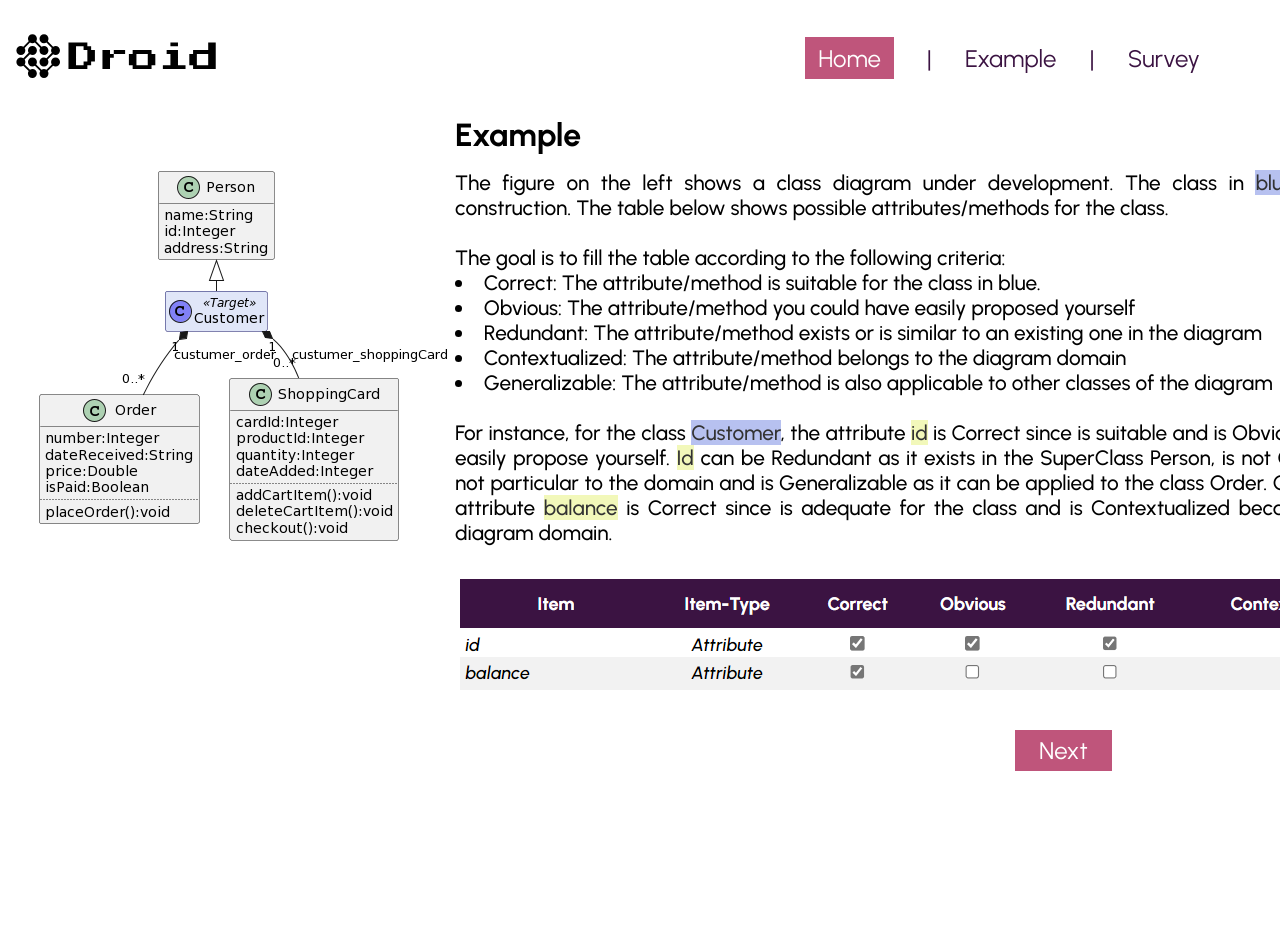
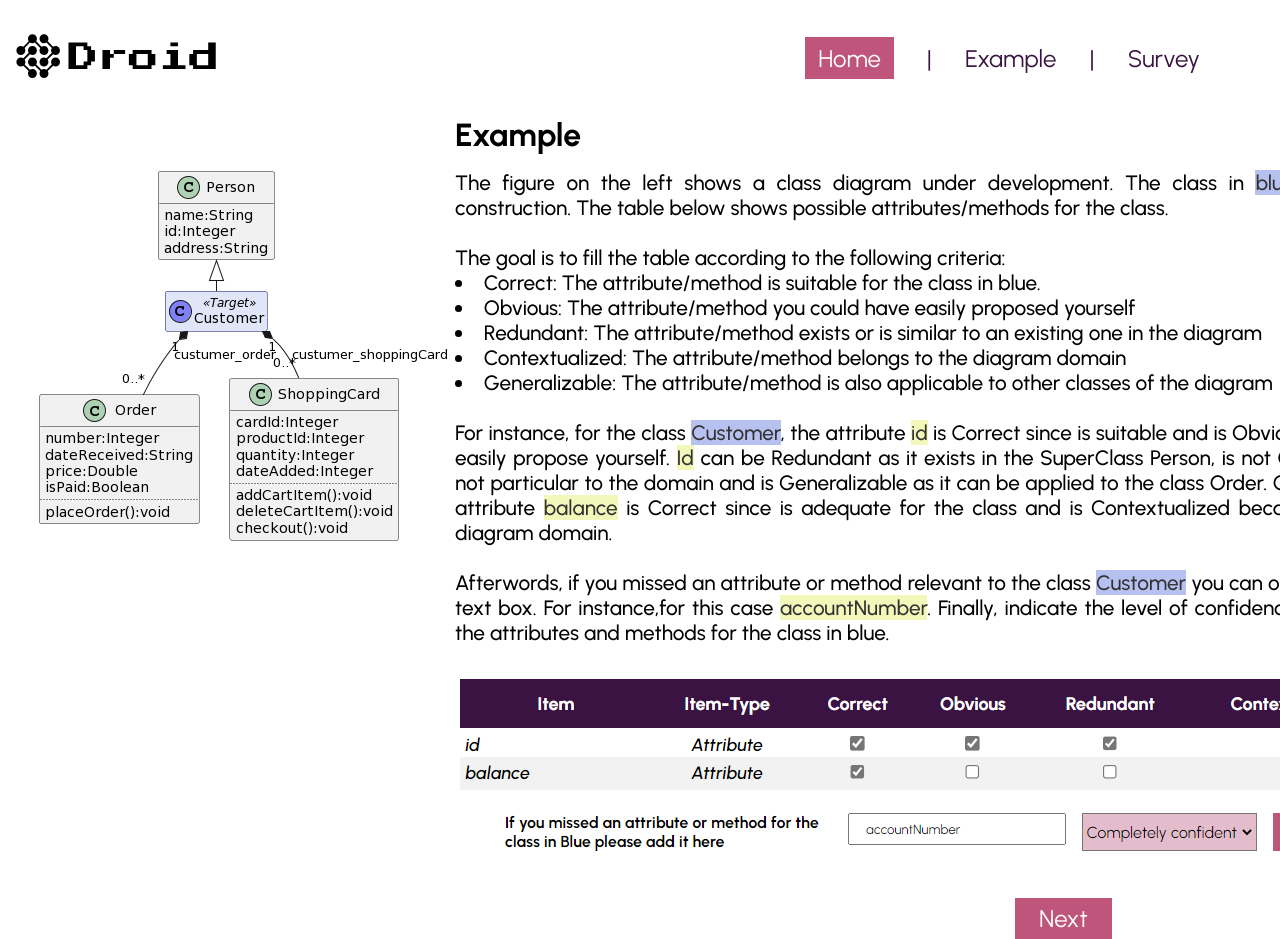
Before and after one commit to lissetteag/Droid-UserStudy, a React (Create React App) app in the folder frontend/: page /example in a window 1280 px wide. Shown: the top 939 px of the page. Before the commit the page ends 800 px from the top, so only its background shows below. Built offline with nearby package versions, Linux system fonts and the light colour scheme.

Commit message:
addding new details to example page

```diff
--- a/frontend/src/pages/Example.js
+++ b/frontend/src/pages/Example.js
@@ -38,6 +38,8 @@ function Example() {
             <li>Generalizable: The attribute/method is also applicable to other classes of the diagram</li>
             <br />
             For instance, for the class <span className="markTarget">Customer</span>, the attribute <span className="markItem">id</span> is Correct since is suitable and is Obvious because you could easily propose yourself. <span className="markItem">Id</span> can be Redundant as it exists in the SuperClass Person, is not Contextualized as it is not particular to the domain and is Generalizable as it can be applied to the class Order. On the other hand, the attribute <span className="markItem">balance</span> is Correct since is adequate for the class and is Contextualized because it belongs to the diagram domain.
+            <br /><br />
+            Afterwords, if you missed an attribute or method relevant to the class <span className="markTarget">Customer</span> you can optionally write it in the text box. For instance,for this case <span className="markItem">accountNumber</span>. Finally, indicate the level of confidence you felt in selecting the attributes and methods for the class in blue.
           </p>
         </div>
         <div className="image2">
```
Also changed, not shown: frontend/public/img/caseSample.png.
